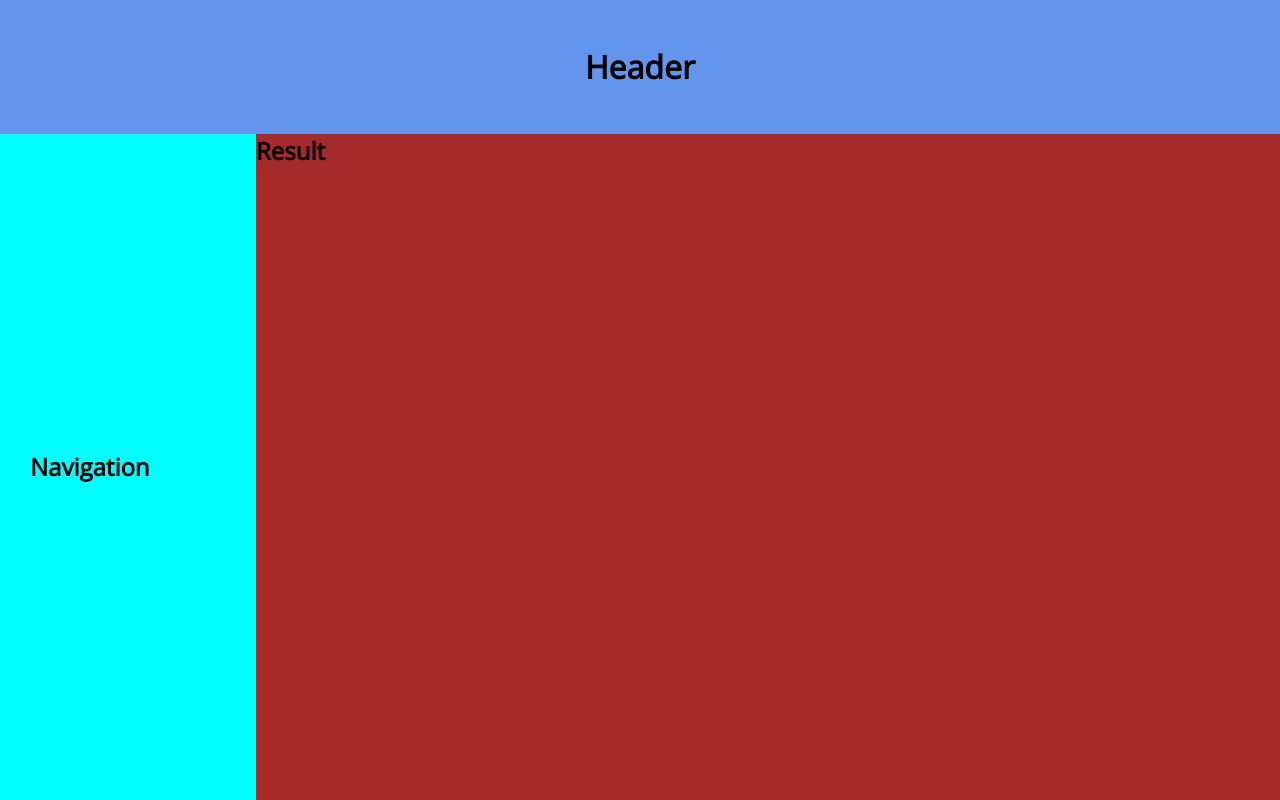
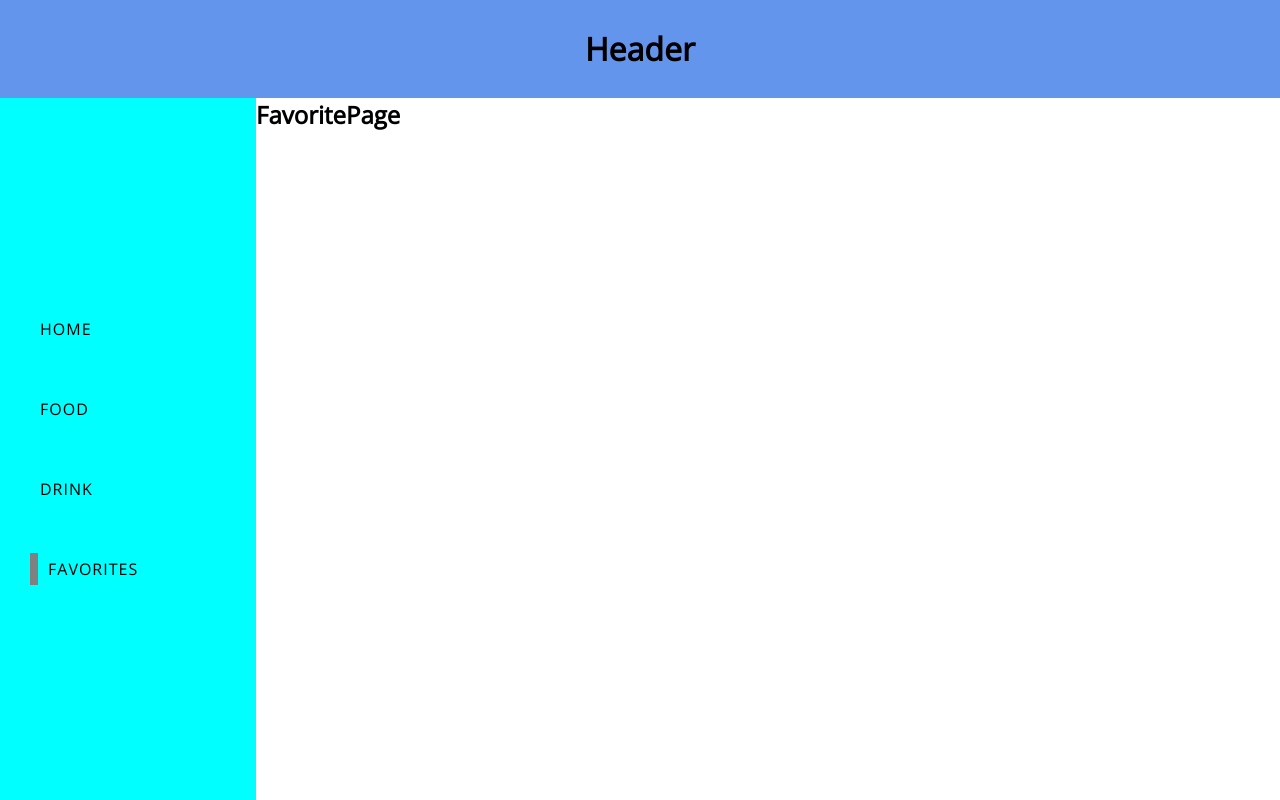
Before and after one commit to TomiKowi/React-Food-App, a React (Create React App) app in the folder my-app/: page /Favorites in a window 1280 px wide. Built offline with nearby package versions, Linux system fonts and the light colour scheme.

Commit message:
add path to pages components

```diff
--- a/my-app/src/components/Navigation.js
+++ b/my-app/src/components/Navigation.js
@@ -1,10 +1,25 @@
 import React from 'react';
+import { NavLink } from 'react-router-dom';
 import '../styles/Navigation.css';
 
+const navList = [
+    { name: "Home", path: "/", exact: true },
+    { name: "Food", path: "/Food" },
+    { name: "Drink", path: "/Drink" },
+    { name: "Favorites", path: "/Favorites" },
+]
+
 const Navigation = () => {
+
+
+    const list = navList.map(item => (
+        <li key={item.name}><NavLink to={item.path} exact={item.exact ? item.exact : false}>{item.name}</NavLink></li>
+    ))
     return (
         <nav className="navigation">
-            <h2>Navigation</h2>
+            <ul>
+                {list}
+            </ul>
         </nav>
     );
 }
--- a/my-app/src/components/Result.js
+++ b/my-app/src/components/Result.js
@@ -1,11 +1,19 @@
 import React from 'react';
+import { Route } from 'react-router-dom';
+import HomePage from '../pages/HomePage';
+import FoodPage from '../pages/FoodPage';
+import DrinkPage from '../pages/DrinkPage';
+import FavoritesPage from '../pages/FavoritesPage';
 import '../styles/Result.css';
 
 const Result = () => {
     return (
-        <div className="result">
-            <h2>Result</h2>
-        </div>
+        <>
+            <Route path="/" exact component={HomePage} />
+            <Route path="/Food" exact component={FoodPage} />
+            <Route path="/Drink" exact component={DrinkPage} />
+            <Route path="/Favorites" exact component={FavoritesPage} />
+        </>
     );
 }
 
```
